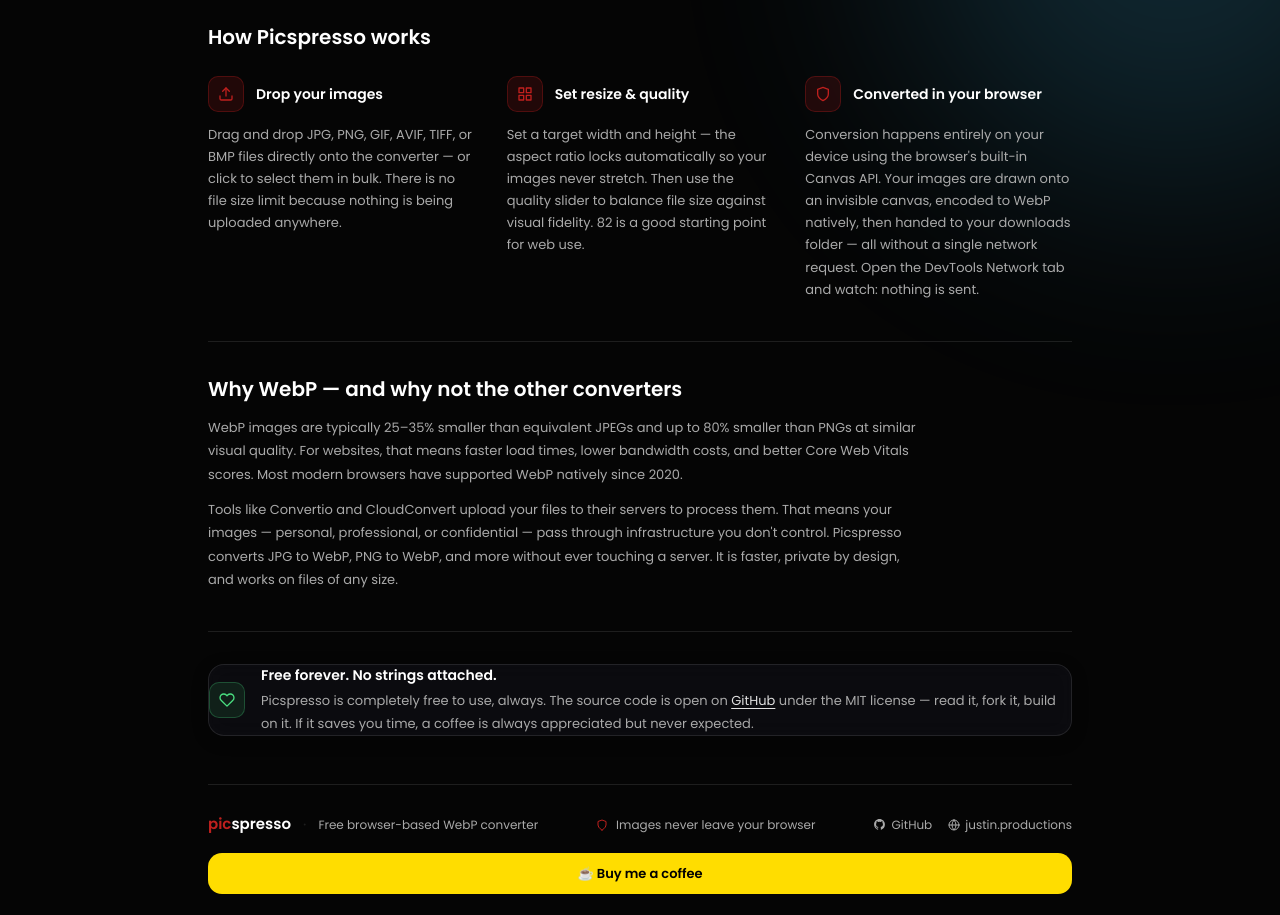
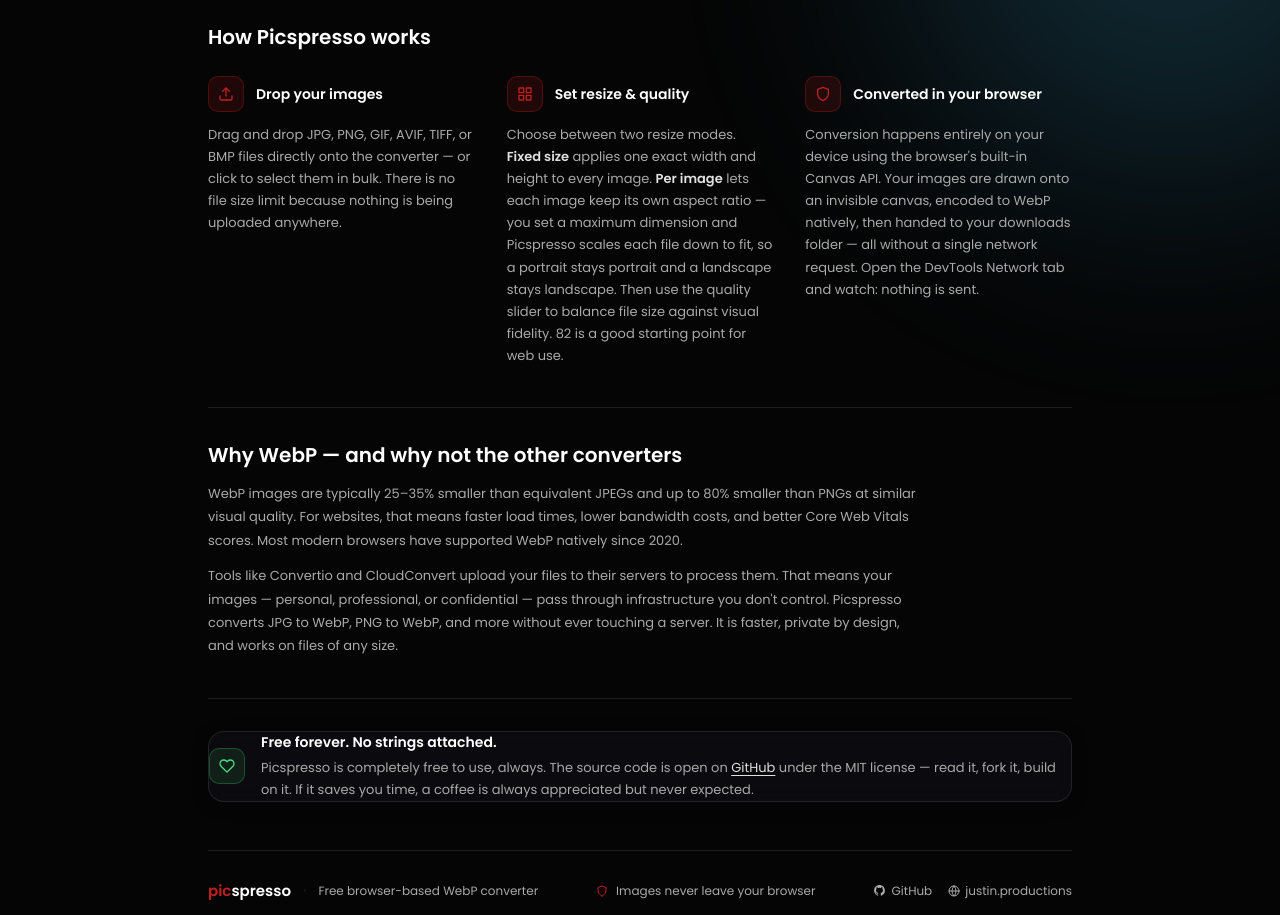
Before and after one commit to justinproductions/picspresso, a Next.js app: page / in a window 1280 px wide. Shown: the part 780-1695 px from the top of the page. Built offline with nearby package versions, Linux system fonts and the light colour scheme.

Commit message:
docs: document per-image resize mode in app and README

```diff
--- a/app/page.tsx
+++ b/app/page.tsx
@@ -397,7 +397,7 @@
               <h3 style={{ color: "var(--heading)", fontSize: 14, fontWeight: 600 }}>Set resize & quality</h3>
             </div>
             <p style={{ color: "var(--muted)", fontSize: 13, lineHeight: 1.7 }}>
-              Set a target width and height — the aspect ratio locks automatically so your images never stretch. Then use the quality slider to balance file size against visual fidelity. 82 is a good starting point for web use.
+              Choose between two resize modes. <strong style={{ color: "var(--text)" }}>Fixed size</strong> applies one exact width and height to every image. <strong style={{ color: "var(--text)" }}>Per image</strong> lets each image keep its own aspect ratio — you set a maximum dimension and Picspresso scales each file down to fit, so a portrait stays portrait and a landscape stays landscape. Then use the quality slider to balance file size against visual fidelity. 82 is a good starting point for web use.
             </p>
           </div>
 
```
Also changed, not shown: 1 other file (tests, documents, lock files or other folders).
